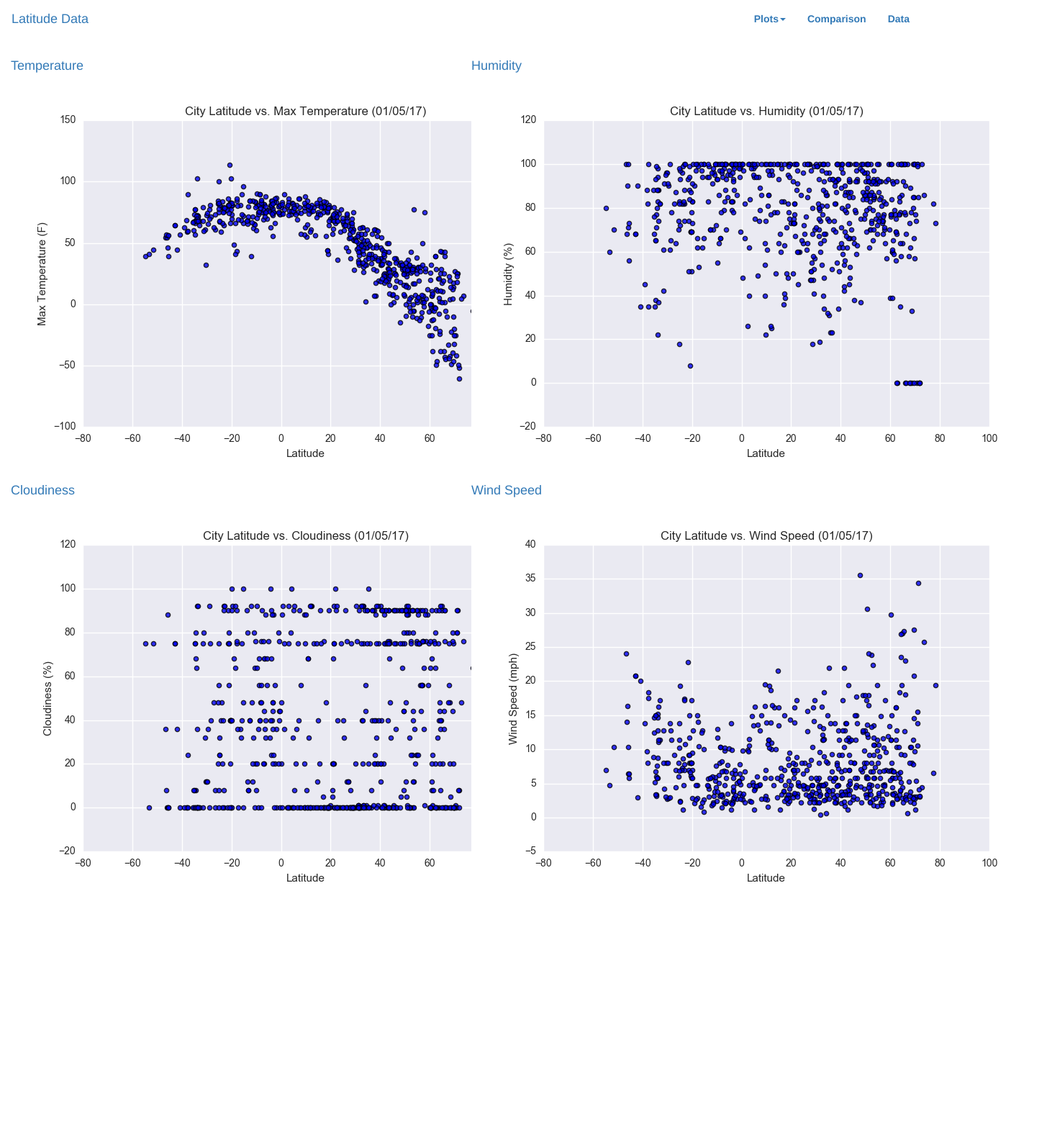
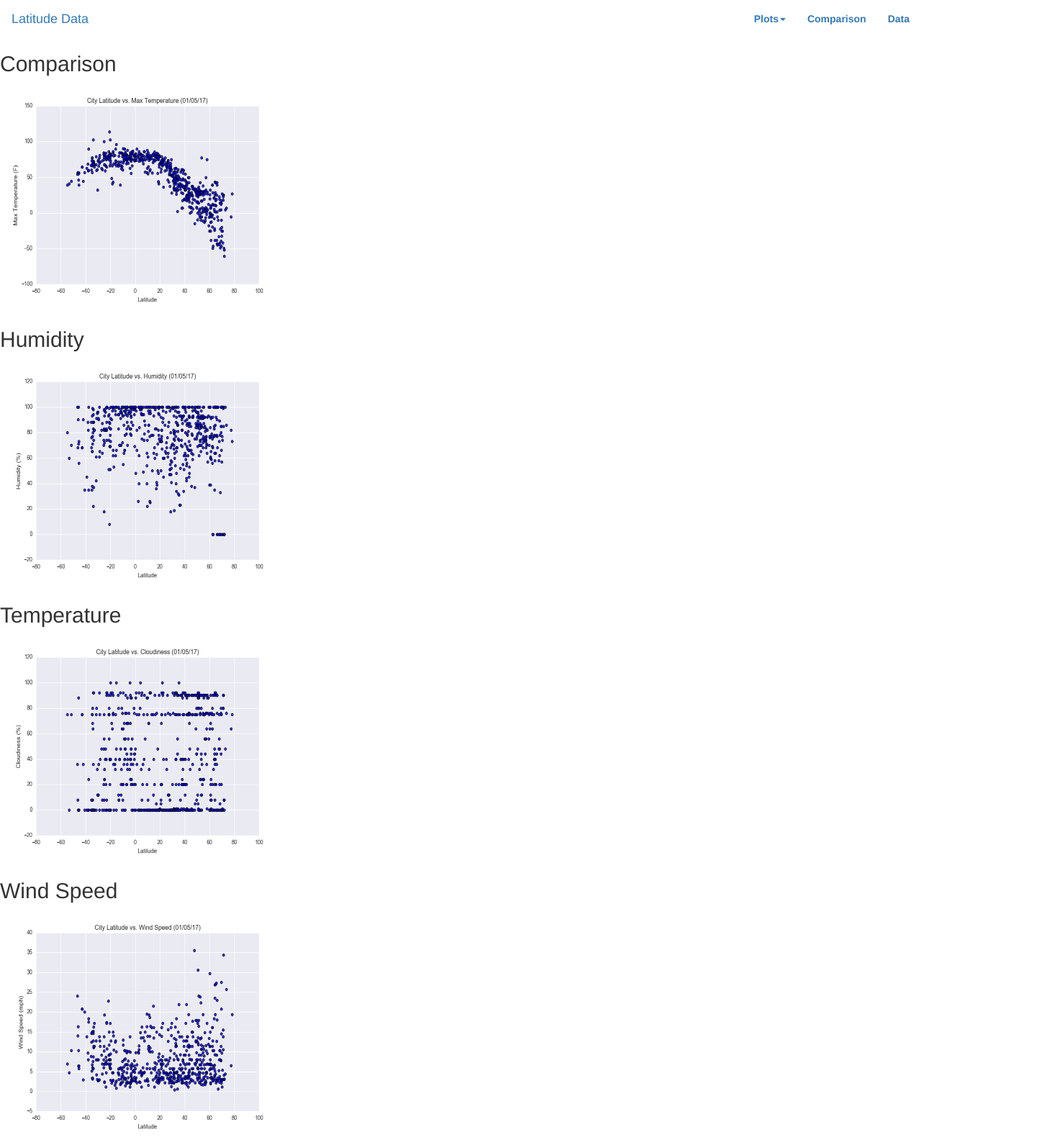
Before and after one commit to syeong0204/Web-Design-Challenge, a plain HTML site: page comparison.html in a window 1280 px wide. Shown: the whole page at 72% size, 1455 px wide, since content can reach past the window. Before the commit the page ends 1252 px from the top, so only its background shows below. Drawn offline with nearby package versions, Linux system fonts and the light colour scheme.

Commit message:
updated index

```diff
--- a/comparison.html
+++ b/comparison.html
@@ -34,20 +34,29 @@
         </div>
     </nav>
 
-    <a class="col-md-6 p-5 text-decoration-none" href="temperature.html">
-        <h4>Temperature </h4>
-        <img class="card-img" src="static/images/max_temp.png" alt="Lat vs. Temperature">
-        <a class="col-md-6 p-5 text-decoration-none" href="humidity.html">
-            <h4>Humidity </h4>
-            <img class="card-img" src="static/images/humidity.png" alt="Lat vs. Humidity">
-        </a>
-        <a class="col-md-6 p-5 text-decoration-none" href="cloudiness.html">
-            <h4>Cloudiness </h4>
-            <img class="card-img" src="static/images/cloudiness.png" alt="Lat vs. Cloudiness">
-        </a>
-        <a class="col-md-6 p-5 text-decoration-none" href="windspeed.html">
-            <h4>Wind Speed </h4>
-            <img class="card-img" src="static/images/wind_speed.png" alt="Lat vs. Wind Speed ">
+    <div class="column">
+        <h2>Comparison</h2>
+    <a href="temperature.html"><img src="static/images/max_temp.png" alt="temperature"
+            height="320" width="400" class="image"></a>
+    </div>
+
+    <div class="column">
+        <h2>Humidity</h2>
+        <a href="humidity.html"><img src="static/images/humidity.png" alt="humidity" height="320"
+                width="400" class="image"></a>
+    </div>
+    <div class="w-800"></div>
+    <div class="column">
+        <h2>Temperature</h2>
+        <a href="cloudiness.html"><img src="static/images/cloudiness.png" alt="cloudiness"
+                height="320" width="400" class="image"></a>
+    </div>
+
+    <div class="column">
+        <h2>Wind Speed</h2>
+        <a href="windspeed.html"><img src="static/images/wind_speed.png" alt="wind_speed"
+                height="320" width="400" class="image"></a>
+    </div>
 
 
 
```
